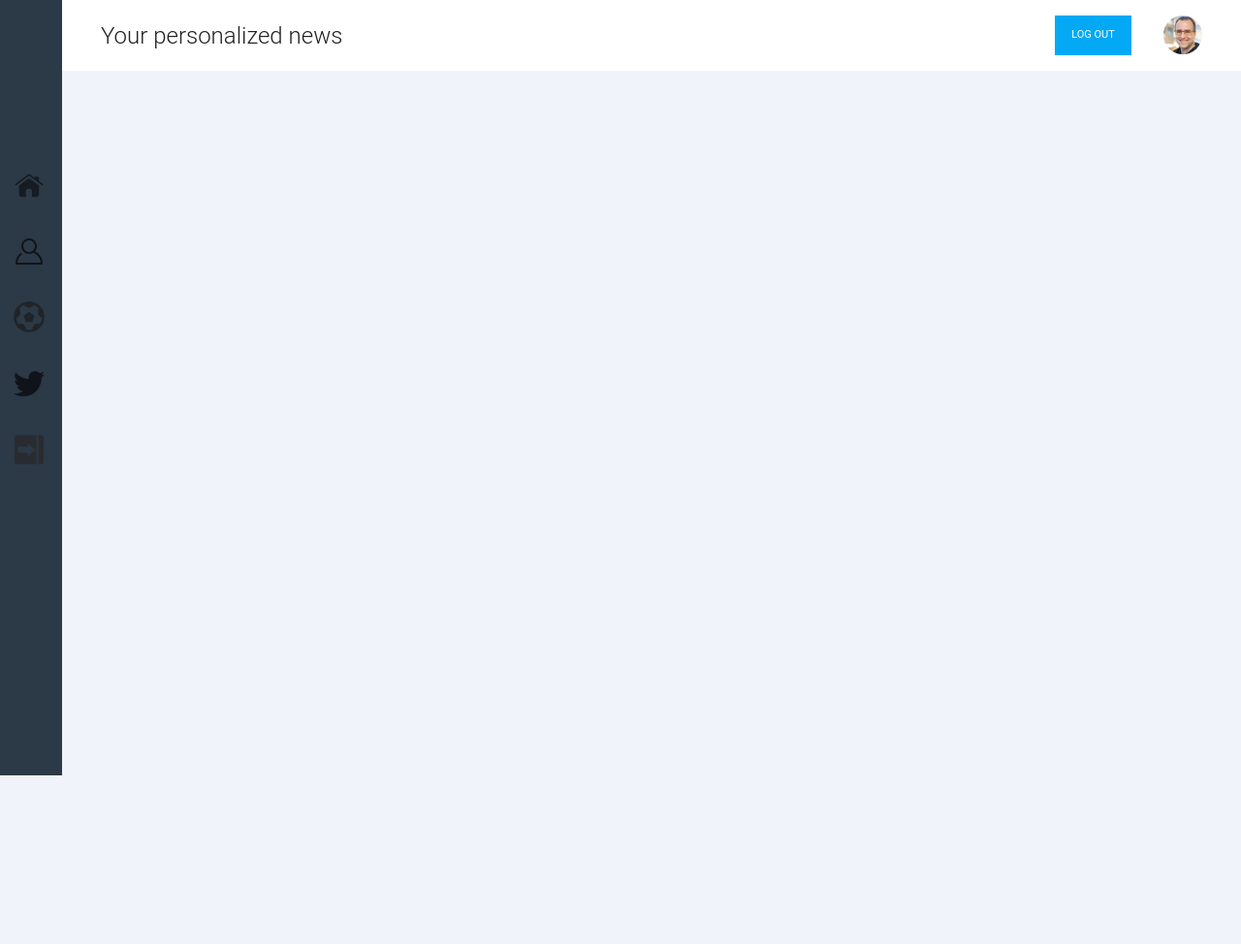
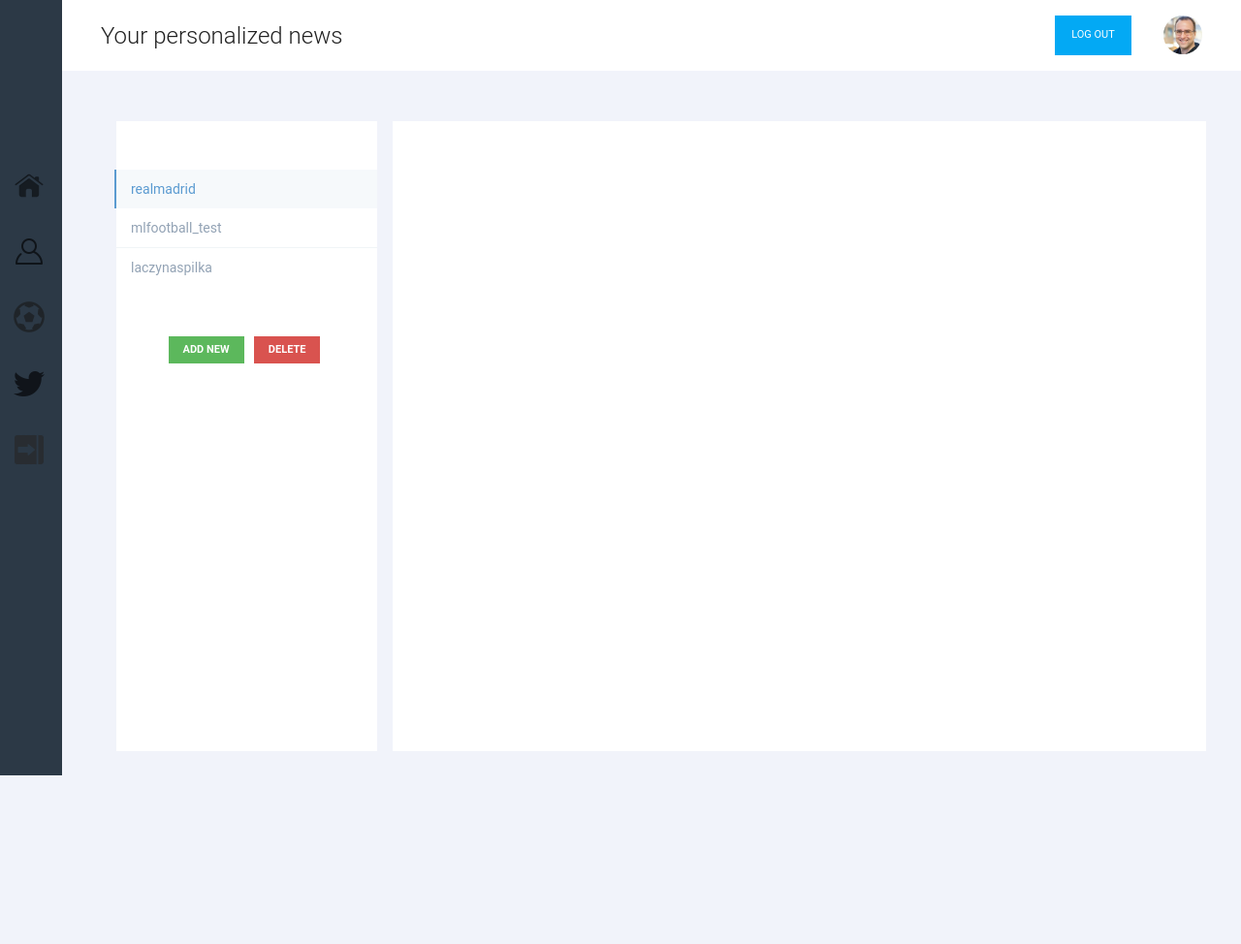
Before and after one commit to tschesky/mlfootball, a Django app: template application_content/templates/news/news.html in a window 1280 px wide. Shown: the top 974 px of the page at 97% size. Before the commit the page ends 800 px from the top, so only its background shows below. Run offline with Django 3.2, Linux system fonts and the light colour scheme; the template is opened without the code that fills it, so the values that code supplies are empty; some libraries are stand-ins or nearby versions.

Commit message:
news page template ready

```diff
--- a/application_content/templates/news/news.html
+++ b/application_content/templates/news/news.html
@@ -41,10 +41,80 @@
             </div>
 
 
+            <!-- Application Content -->
+            <div class="g-application-content">
+                <!-- Card Row -->
+                <div class="row">
+                    <div class="col-md-12">
+                        <div class="container">
+                            <div class="row profile">
+                                <div class="col-md-3">
+                                    <div class="twitter-list-sidebar">
+                                        <!-- SIDEBAR USERPIC -->
+
+                                        <div class="profile-usermenu">
+                                            <ul class="nav">
+                                                <li class="active" id="realmadrid">
+                                                    <a href="#" onclick="return false;">
+                                                    realmadrid </a>
+                                                </li>
+                                                <li  id="mlfootball_test">
+                                                    <a href="#" onclick="return false;">
+                                                    mlfootball_test </a>
+                                                </li>
+                                                <li id="help">
+                                                    <a href="#" onclick="return false;">
+                                                    laczynaspilka </a>
+                                                </li>
+                                            </ul>
+                                        </div>
+
+                                        <div class="twitter-buttons">
+                                            <button type="button" class="btn btn-success btn-sm">Add new</button>
+                                            <button type="button" class="btn btn-danger btn-sm">Delete</button>
+                                        </div>
+
+                                    </div>
+                                </div>
+                                <div class="col-md-9">
+                                    <div class="twitter-content" id="realmadrid_content">
+                                        <a class="twitter-timeline" data-height="650" data-theme="light"
+                                           href="https://twitter.com/realmadrid"></a>
+                                        <script async src="//platform.twitter.com/widgets.js" charset="utf-8"></script>
+                                    </div>
+
+                                    <div class="twitter-content" id="mlfootball_test_content" style="display: none">
+                                        <p> Hello! </p>
+                                       <a class="twitter-timeline" data-height="650" data-theme="light"
+                                           href="https://twitter.com/mlfootball_test"></a>
+                                        <script async src="//platform.twitter.com/widgets.js" charset="utf-8"></script>
+                                    </div>
+
+                                    <div class="twitter-content" id="help_content" style="display: none">
+                                       Lorem ipsum dolor sit amet, consectetur adipiscing elit. Quisque fringilla ante turpis, et tempor sapien dapibus id. Fusce sit amet nunc mi.
+                                       Cras semper sem id ante sodales, eu porta purus tempus. Praesent vulputate turpis efficitur dignissim efficitur.
+                                       Donec tempus nisl sem, vel tincidunt urna bibendum non. Donec sit amet fermentum mauris, sit amet tristique lacus.
+                                       Phasellus ornare neque sit amet erat euismod, eget tempus odio mattis. Morbi sapien tortor, tincidunt in ligula et, placerat elementum quam.
+                                       Curabitur sed malesuada enim, quis fringilla magna. Nam volutpat ultrices nibh.
+                                       Praesent feugiat, sapien vel ullamcorper facilisis, nisl nisl posuere sem, malesuada commodo mi turpis non ipsum. Integer non lacinia urna.
+                                       Donec sit amet sollicitudin augue. Praesent pellentesque quam nec ultrices lacinia. Pellentesque volutpat aliquam nibh non tincidunt.
+                                    </div>
+                                </div>
+                            </div>
+                        </div>
+
+                    </div>
+                </div>
+                <!-- / Card Row -->
+           </div>
+
+
+
+
             <div class="tweets_news_content" >
 
-                <div class="timeline_window" style="width:420px; height:650px; margin: 15px;">
-                    <a class="twitter-timeline" data-width="400" data-height="600" data-theme="dark"
+                <div class="timeline_window" >
+                    <a class="twitter-timeline" data-width="400" data-height="400" data-theme="dark"
                        href="https://twitter.com/realmadrid"></a>
                     <script async src="//platform.twitter.com/widgets.js" charset="utf-8"></script>
                 </div>
@@ -53,7 +123,7 @@
                        href="https://twitter.com/mlfootball_test"></a>
                     <script async src="//platform.twitter.com/widgets.js" charset="utf-8"></script>
                 </div>
-                <div class="timeline_window" style="width:420px; height:650px; margin: 15px">
+                <div class="timeline_window">
                     <a class="twitter-timeline" data-width="400" data-height="600" data-theme="dark"
                        href="https://https://twitter.com/laczynaspilka"></a>
                     <script async src="//platform.twitter.com/widgets.js" charset="utf-8"></script>
--- a/mlfootball/static/styles/g-style.css
+++ b/mlfootball/static/styles/g-style.css
@@ -929,3 +929,41 @@ label {
     display: none !important; } }
 
 /*# sourceMappingURL=g-style.css.map */
+
+
+/* styles for TWITTER NEWS site, should be moved to twitter-news.css */
+
+.timeline_window{
+    width:420px;
+    height:650px;
+    margin: 30px;
+    margin-left:100px;
+}
+
+.twitter-list-sidebar {
+  padding: 20px 0 10px 0;
+  background: #fff;
+  height: 650px;
+}
+
+.twitter-buttons {
+  text-align: center;
+  margin-top: 20px;
+  margin-bottom: 20px;
+
+}
+
+.twitter-buttons .btn {
+  text-transform: uppercase;
+  font-size: 11px;
+  font-weight: 600;
+  padding: 6px 15px;
+  margin-top: 30px;
+  margin-right: 5px;
+}
+.twitter-content {
+  padding-left: 20px;
+  padding-right: 20px;
+  background: #fff;
+  height: 650px;
+}
```
